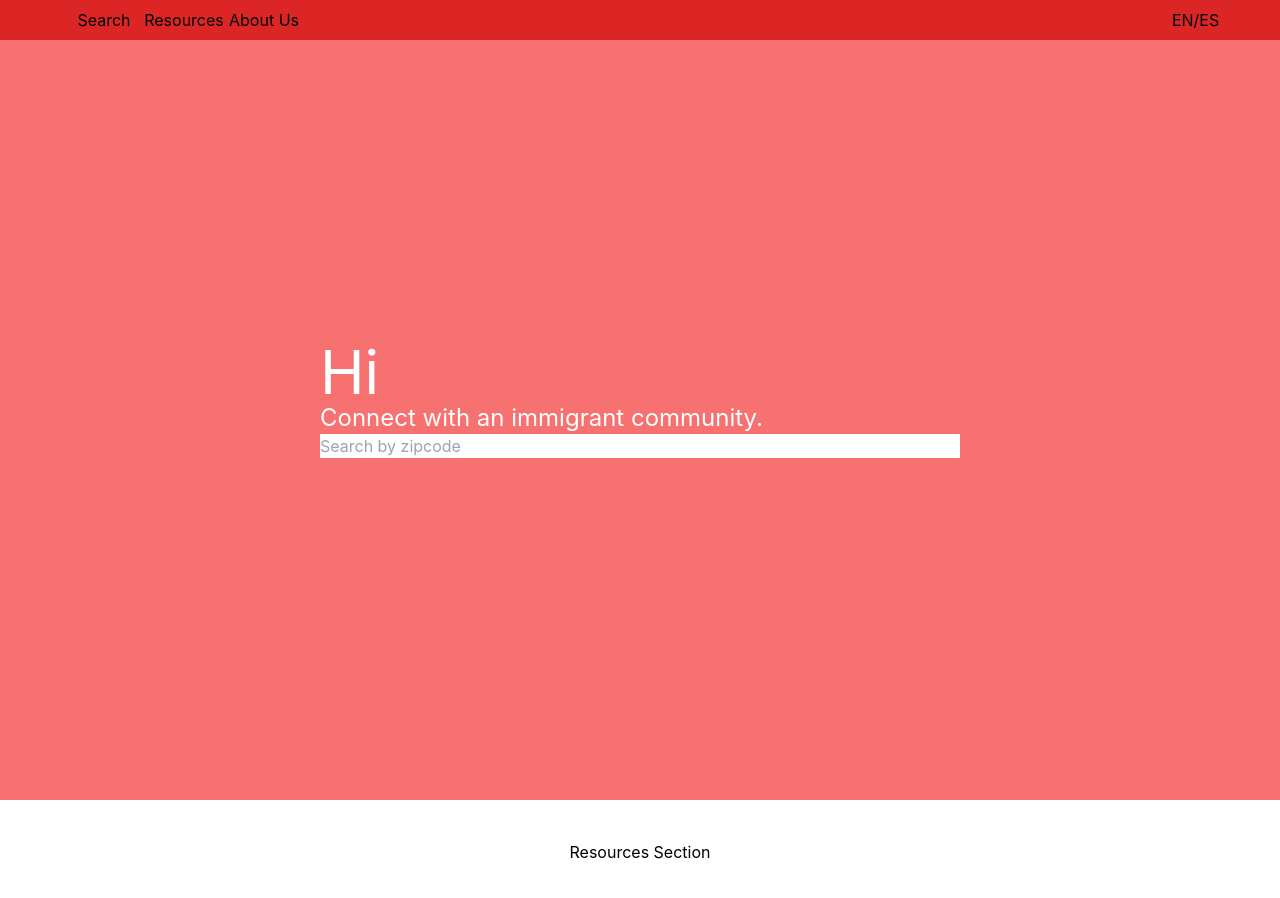
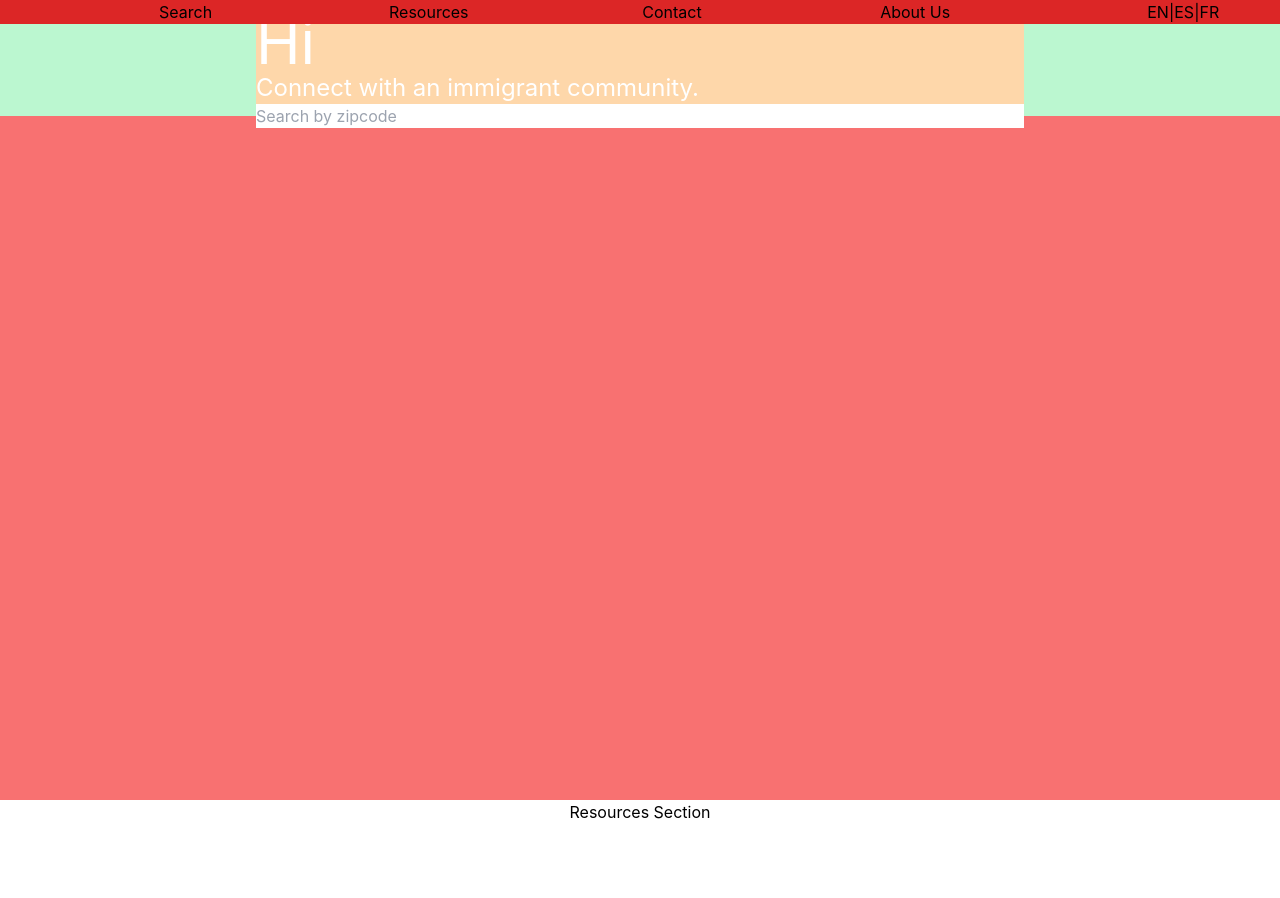
Before and after one commit to FrickTob/SparkChallenge, a React (Create React App) app: page / in a window 1280 px wide. Shown: the top 898 px of the page. Built offline with nearby package versions, Linux system fonts and the light colour scheme.

Commit message:
More Updates

```diff
--- a/src/components/AboutUsSection.tsx
+++ b/src/components/AboutUsSection.tsx
@@ -1,9 +1,10 @@
 import React from 'react'
+import HeaderHeight from '../constants'
 
 const AboutUsSection = () => {
   return (
     <div id='aboutUsSection' className='h-screen'>
-      <div className='h-[5vh]'></div>
+      <div className={`h-[${HeaderHeight}vh]`}></div>
       About Us
     </div>
   )
--- a/src/components/Header.tsx
+++ b/src/components/Header.tsx
@@ -1,20 +1,21 @@
 import React from 'react'
+import HeaderHeight from '../constants'
 
 interface HeaderProps {
   scrollToElement: (elementID : string) => void
 }
 const Header : React.FC<HeaderProps> = ({scrollToElement}) => {
 
-  const headerTitles = ["Search", "Resources", "About Us"]
+  const headerTitles = ["Search", "Resources", "Contact", "About Us"]
 
 
   return (
-    <div className='flex flex-row fixed left-0 right-0 h-[5vh] pl-[5%] bg-red-600'>
+    <div className={`flex flex-row fixed left-0 right-0 h-[${HeaderHeight}vh] pl-[5%] bg-red-600`}>
       {headerTitles.map((title) =>
-        <div onClick={() => scrollToElement(title)} className='w-20 grid items-center hover:font-bold hover:cursor-pointer'>{title}</div>
+        <div onClick={() => scrollToElement(title)} className='w-1/5 grid items-center hover:font-bold hover:cursor-pointer'>{title}</div>
       )}
       <div className='flex-1 flex justify-end items-center pr-[5%]'>
-        <p><span className='hover:font-bold'>EN</span>/<span className='hover:font-bold'>ES</span></p>
+        <p><span className='hover:font-bold'>EN</span>|<span className='hover:font-bold'>ES</span>|<span className='hover:font-bold'>FR</span></p>
         </div>
     </div>
   )
--- a/src/components/ResourcesSection.tsx
+++ b/src/components/ResourcesSection.tsx
@@ -1,9 +1,9 @@
 import React from 'react'
-
+import HeaderHeight from '../constants'
 const ResourcesSection = () => {
   return (
     <div id="resourcesSection" className='h-screen'>
-      <div className='h-[5vh]'></div>
+      <div className={`h-[${HeaderHeight}vh]`}></div>
       Resources Section
     </div>
   )
--- a/src/components/SearchSection.tsx
+++ b/src/components/SearchSection.tsx
@@ -1,14 +1,29 @@
 import React from 'react'
+import HeaderHeight from '../constants'
+import Header from './Header'
 
 const SearchSection = () => {
   const greetingText = "Hi"
   const searchPlaceHolderText = "Search by zipcode"
+
+  const totalSpace = 100 - HeaderHeight
+  const searchSectionPercent = 70
+  const categoriesSectionPercent = 30
   return (
-    <div id='searchSection' className='w-full h-[100vh] grid place-items-center bg-red-400 text-white'>
-      <div className='w-[50%]'>
-        <h2 className='text-6xl w-fit'>{greetingText}</h2>
-        <h4 className='text-2xl w-fit'>Connect with an immigrant community.</h4>
-        <input type='search' className='w-full text-slate-400' placeholder={searchPlaceHolderText} />
+    <div id='searchSection' className='w-full h-[100vh] bg-red-400 text-white'>
+      <div className={`h-[${HeaderHeight}vh]`}></div>
+      <div className={`w-full h-[${100 - HeaderHeight}vh] bg-orange-300`}>
+        <div className={`h-[${searchSectionPercent}%] grid place-items-center bg-green-200`}>
+          <div className='w-3/5 h-4/5 bg-orange-200 flex flex-col justify-between'>
+            <h2 className='text-6xl w-fit'>{greetingText}</h2>
+            <h4 className='text-2xl w-fit'>Connect with an immigrant community.</h4>
+            <input type='search' className='w-full text-slate-400' placeholder={searchPlaceHolderText} />
+          </div>
+        </div>
+        <div className={`h-[${categoriesSectionPercent}%] bg-blue-200`}>
+
+        </div>
+
       </div>
     </div>
   )
--- /dev/null
+++ b/src/constants.tsx
@@ -0,0 +1,4 @@
+const HeaderHeight = 10;
+
+
+export default HeaderHeight;
```
